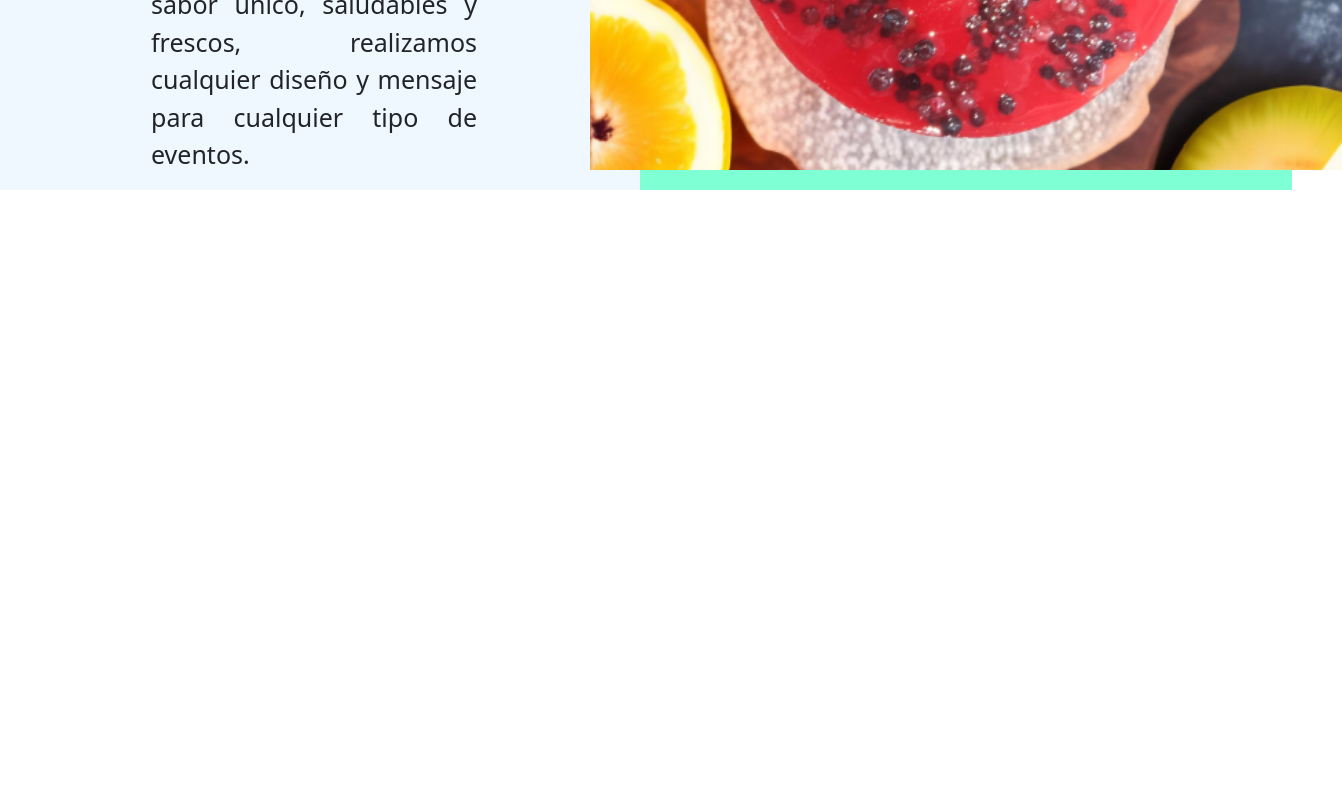
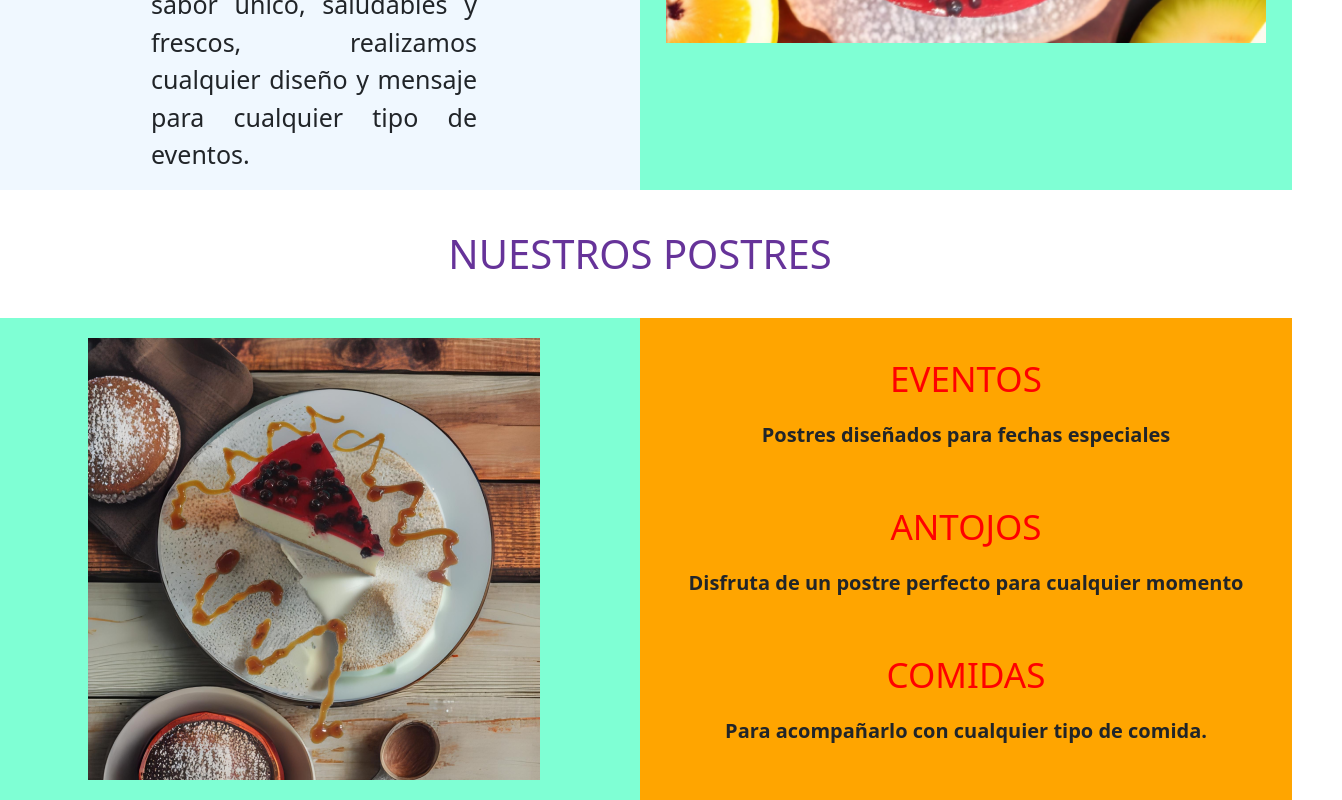
Before and after one commit to esmayorga1/superPostresJA, an Angular app: page / in a window 1280 px wide. Shown: the part 1034-1834 px from the top of the page, 1342 px wide, since content can reach past the window. Before the commit the page ends 1224 px from the top, so only its background shows below. Built offline with nearby package versions, Linux system fonts and the light colour scheme.

Commit message:
Seccion nuestros postres inicial

```diff
--- a/src/app/app.component.html
+++ b/src/app/app.component.html
@@ -1,3 +1,4 @@
 <app-header></app-header>
 <app-banner></app-banner>
 <app-empresa></app-empresa>
+<app-nuestros-postes></app-nuestros-postes>
--- a/src/app/app.module.ts
+++ b/src/app/app.module.ts
@@ -8,6 +8,7 @@ import { BannerComponent } from './banner/banner.component';
 import { EmpresaComponent } from './empresa/empresa.component';
 import { ContactenosComponent } from './contactenos/contactenos.component';
 import { PostresComponent } from './postres/postres.component';
+import { NuestrosPostesComponent } from './nuestros-postes/nuestros-postes.component';
 
 @NgModule({
   declarations: [
@@ -16,7 +17,8 @@ import { PostresComponent } from './postres/postres.component';
     BannerComponent,
     EmpresaComponent,
     ContactenosComponent,
-    PostresComponent
+    PostresComponent,
+    NuestrosPostesComponent
   ],
   imports: [
     BrowserModule,
--- a/src/app/empresa/empresa.component.css
+++ b/src/app/empresa/empresa.component.css
@@ -54,6 +54,7 @@
     justify-content: center;
     margin-top: 20px;
     margin-bottom: 20px;
+    Max-height: 500px;
 
 
 }
--- /dev/null
+++ b/src/app/nuestros-postes/nuestros-postes.component.css
@@ -0,0 +1,41 @@
+*{
+    padding: 0px !important;
+}
+
+.principal{
+    display: flex;
+    background-color: aquamarine;
+}
+
+
+
+/* IMAGEN */
+
+.imagen{
+    display: flex;
+    justify-content: center;
+    margin-top: 20px;
+    margin-bottom: 20px;
+    max-height: 500px;
+
+
+}
+
+/* MENSAJE */
+.container-mensaje{
+    background-color: orange;
+}
+
+
+.titulo2{
+    color: red;
+    font-size: 35px;
+    margin-top: 40px;
+    margin-bottom: 20px;
+
+}
+
+.mensaje{
+    font-size: 20px;
+    font-weight: bold;
+}
--- /dev/null
+++ b/src/app/nuestros-postes/nuestros-postes.component.html
@@ -0,0 +1,44 @@
+<section id="place-time">
+    <div class="container-fluid">
+        <h1>NUESTROS POSTRES</h1>
+        <div class="row principal">
+            <div class="col-12 col-lg-6 pl-0 pr-0 justify-content-center imagen">
+                <img src="../../assets/pastel14 2.png" alt="Honolulu" />
+            </div>
+
+            <div class="col-12 col-lg-6 pt-4 pb-4 container-mensaje" >
+                <div class="container text-center">
+                    <div class="row" >
+                        <div class="col">
+                            <h2 class="col-12 col-lg-12 pt-12 pb-12 titulo2">EVENTOS</h2>
+                            <p class="mensaje">Postres diseñados para fechas especiales</p>
+                        </div>
+                    </div>
+
+                    <div class="row">
+                        <div class="col">
+                            <h2 class="col-12 col-lg-12 pt-12 pb-12 titulo2">ANTOJOS</h2>
+                            <p class="mensaje">Disfruta de un postre perfecto para cualquier momento</p>
+                        </div>
+                    </div>
+
+                    <div class="row">
+                        <div class="col">
+                            <h2 class="col-12 col-lg-12 pt-12 pb-12 titulo2">COMIDAS</h2>
+                            <p class="mensaje">Para acompañarlo con cualquier tipo de comida.</p>
+                        </div>
+                    </div>
+
+                  </div>
+
+
+
+
+
+
+
+            </div>
+      </div>
+
+    </div>
+  </section>
```
Also changed, not shown: src/app/nuestros-postes/nuestros-postes.component.ts (added, +10 -0 lines), src/assets/pastel14 2.png (added), 1 other file (tests, documents, lock files or other folders).
